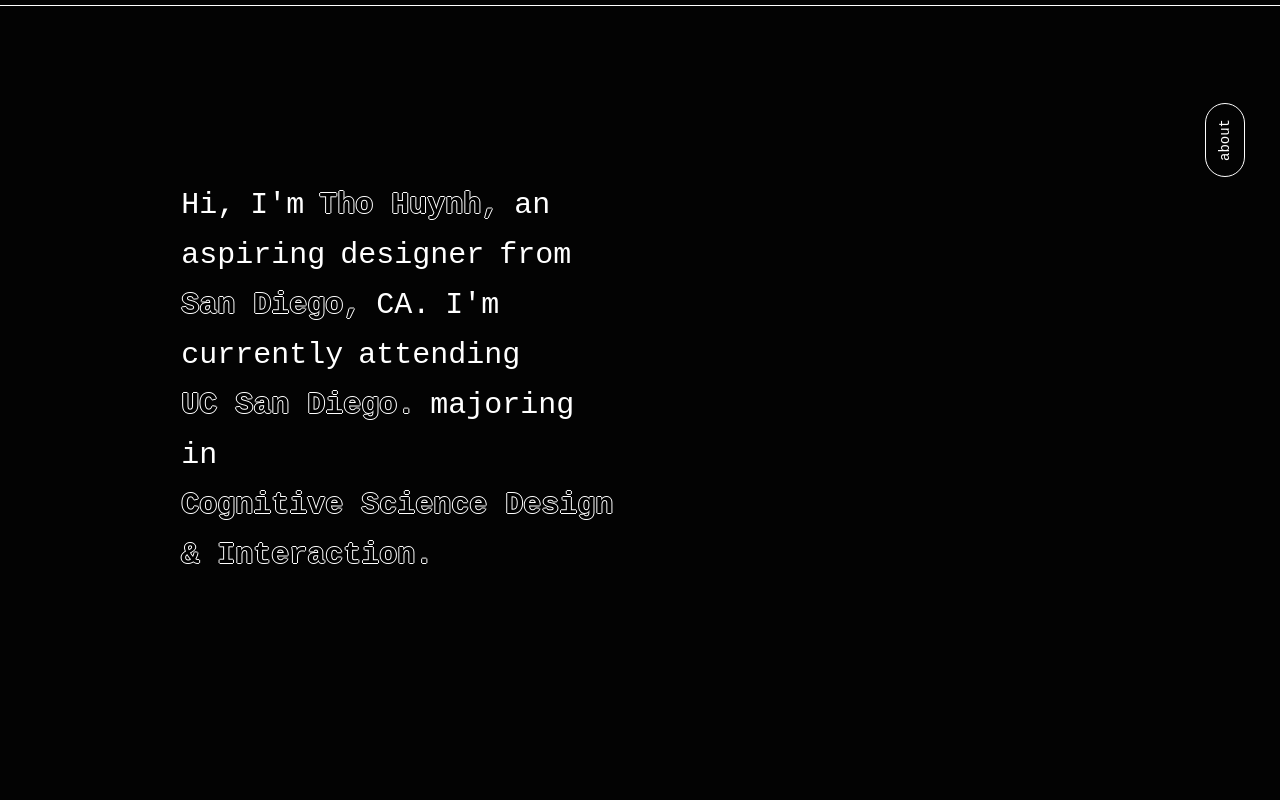
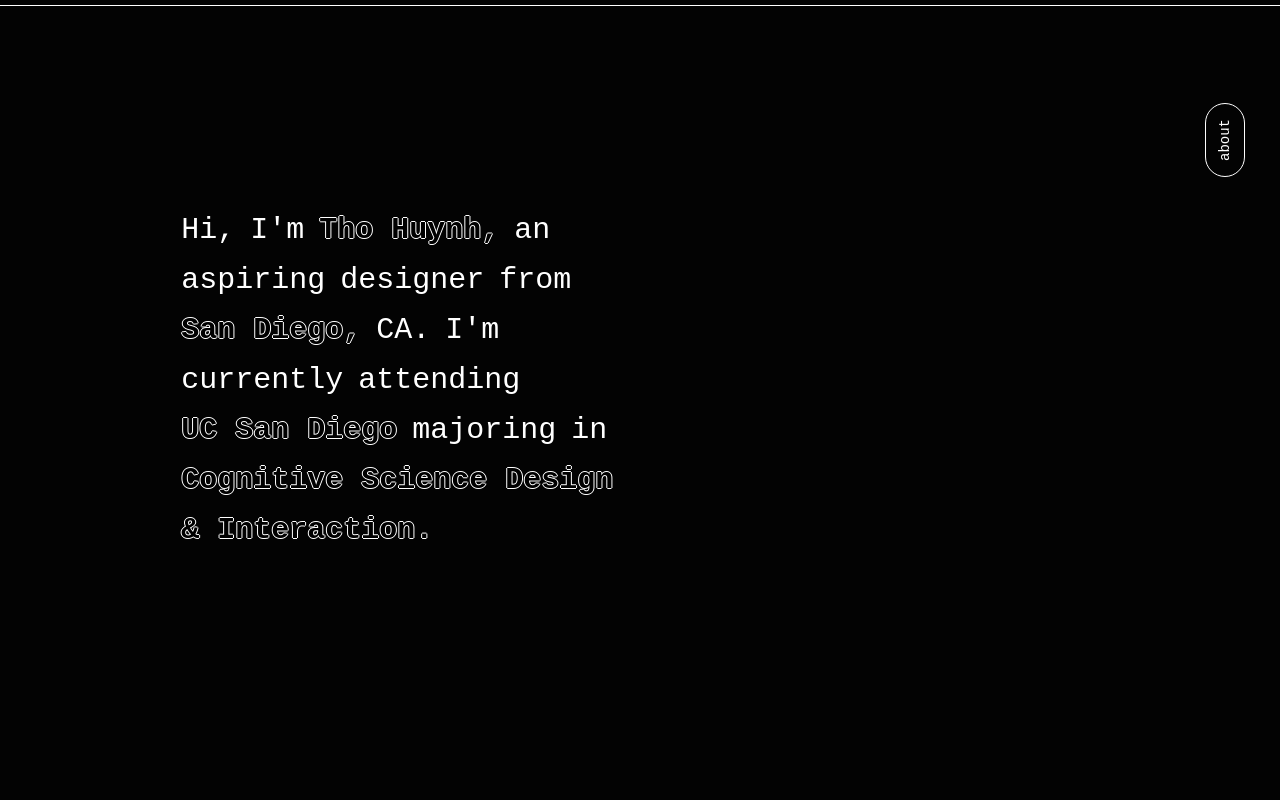
Before and after one commit to thohuynh13/thohuynh13.github.io, a plain HTML site: page index.html in a window 1280 px wide. Shown: the top 800 px of the page. Drawn offline with nearby package versions, Linux system fonts and the light colour scheme; no server answers; a script that the page names is missing.

Commit message:
Update index.html

```diff
--- a/index.html
+++ b/index.html
@@ -40,7 +40,7 @@
         <h1 class="heading-jumbo">I&#x27;m</h1>
         <h1 class="heading-jumbo">currently</h1>
         <h1 class="heading-jumbo">attending</h1>
-        <h1 data-w-id="d723d08c-f795-a9e5-d667-db582b2fb003" class="heading-9 heading_nav2 heading-8 uni_mob_home">UC San Diego.</h1>
+        <h1 data-w-id="d723d08c-f795-a9e5-d667-db582b2fb003" class="heading-9 heading_nav2 heading-8 uni_mob_home">UC San Diego</h1>
         <h1 class="heading-jumbo">majoring</h1>
         <h1 class="heading-jumbo">in</h1>
         <h1 data-w-id="d723d08c-f795-a9e5-d667-db582b2fb017" class="heading-9 heading_nav2 heading-8 uni_mob_home">Cognitive Science Design & Interaction.</h1>
```
